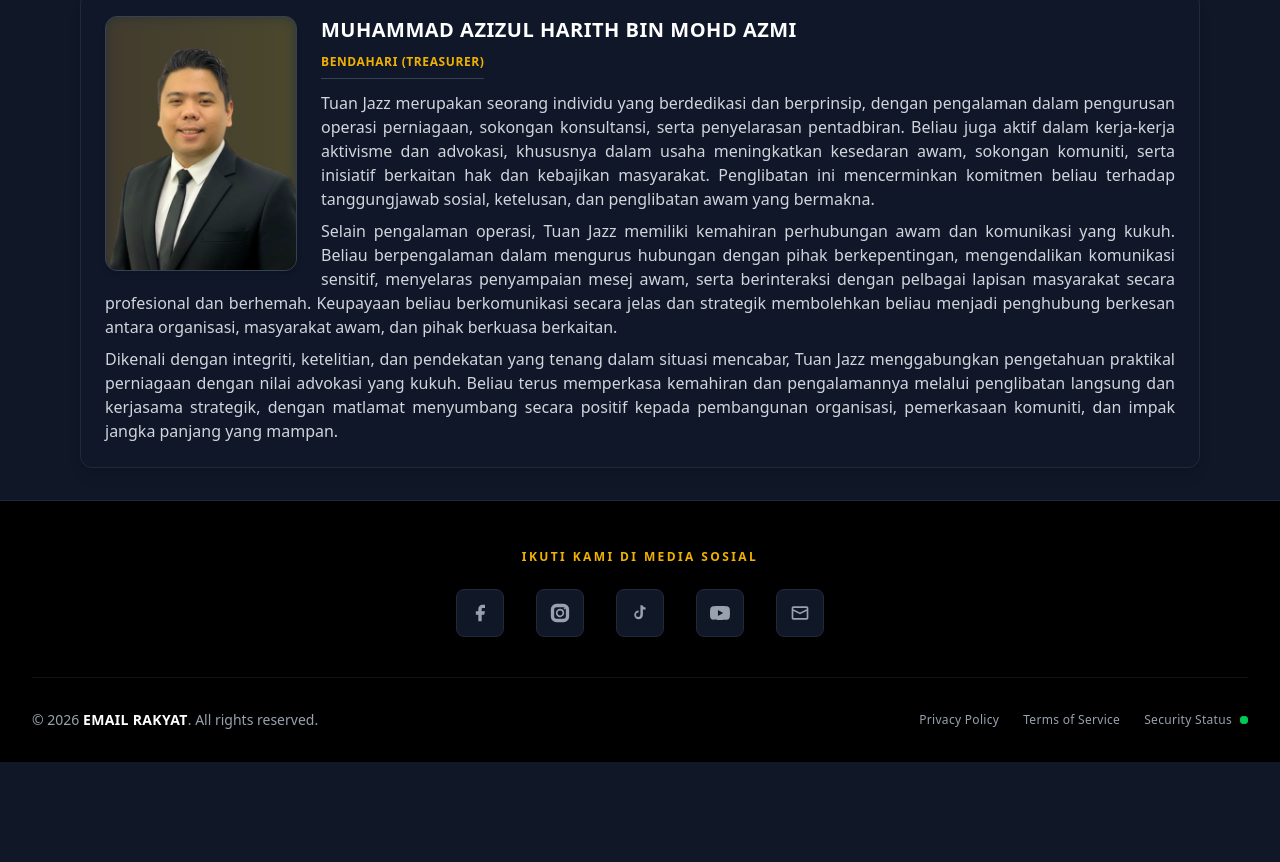
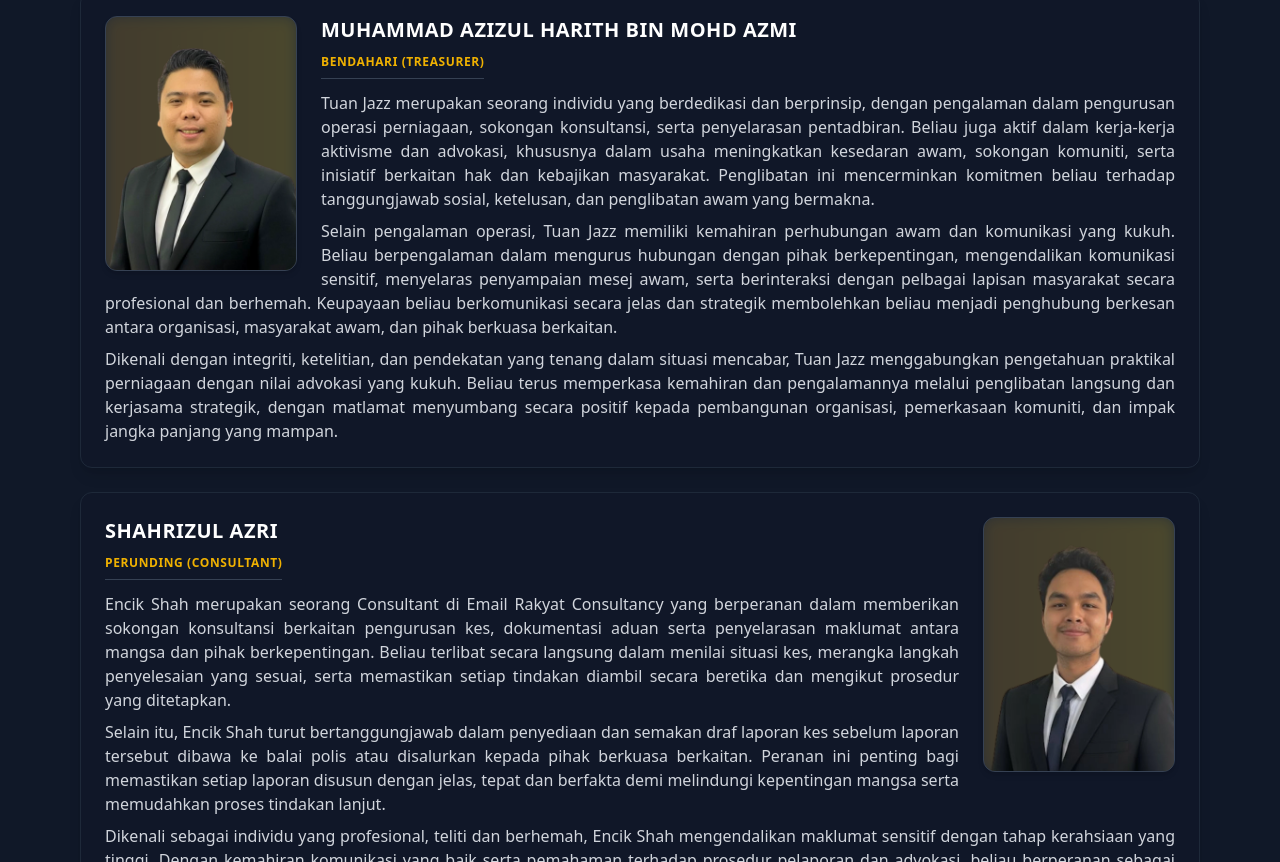
Before and after one commit to WaiYanBo/email-rakyat, an Astro site: page /tentang in a window 1280 px wide. Shown: the part 1938-2800 px from the top of the page. Before the commit the page ends 2700 px from the top, so only its background shows below. Built offline with nearby package versions, Linux system fonts and the light colour scheme; Astro itself is replaced by a stand-in of ours.

Commit message:
Update Optimization4

```diff
--- a/src/components/Navbar.astro
+++ b/src/components/Navbar.astro
@@ -14,7 +14,7 @@ const links = [
 
       <a href="/" class="flex-shrink-0 flex items-center gap-3 hover:opacity-80 transition-opacity">
         <img
-          src="/logo.png"
+          src="/logo.webp"
           alt="Email Rakyat Logo"
           class="w-10 h-10 object-contain"
         />
--- a/src/pages/tentang.astro
+++ b/src/pages/tentang.astro
@@ -50,6 +50,18 @@ const leadership = [
 
       <p>Dikenali dengan integriti, ketelitian, dan pendekatan yang tenang dalam situasi mencabar, Tuan Jazz menggabungkan pengetahuan praktikal perniagaan dengan nilai advokasi yang kukuh.
       Beliau terus memperkasa kemahiran dan pengalamannya melalui penglibatan langsung dan kerjasama strategik, dengan matlamat menyumbang secara positif kepada pembangunan organisasi, pemerkasaan komuniti, dan impak jangka panjang yang mampan.</p>
+    `
+  },
+  {
+    name: "Shahrizul Azri",
+    role: "Perunding (Consultant)",
+    image: "/shah.webp",
+    description: `
+      <p class="mb-2">Encik Shah merupakan seorang Consultant di Email Rakyat Consultancy yang berperanan dalam memberikan sokongan konsultansi berkaitan pengurusan kes, dokumentasi aduan serta penyelarasan maklumat antara mangsa dan pihak berkepentingan. Beliau terlibat secara langsung dalam menilai situasi kes, merangka langkah penyelesaian yang sesuai, serta memastikan setiap tindakan diambil secara beretika dan mengikut prosedur yang ditetapkan.</p>
+
+      <p class="mb-2">Selain itu, Encik Shah turut bertanggungjawab dalam penyediaan dan semakan draf laporan kes sebelum laporan tersebut dibawa ke balai polis atau disalurkan kepada pihak berkuasa berkaitan. Peranan ini penting bagi memastikan setiap laporan disusun dengan jelas, tepat dan berfakta demi melindungi kepentingan mangsa serta memudahkan proses tindakan lanjut.</p>
+
+      <p>Dikenali sebagai individu yang profesional, teliti dan berhemah, Encik Shah mengendalikan maklumat sensitif dengan tahap kerahsiaan yang tinggi. Dengan kemahiran komunikasi yang baik serta pemahaman terhadap prosedur pelaporan dan advokasi, beliau berperanan sebagai penghubung yang berkesan antara mangsa, organisasi dan pihak berkuasa, selaras dengan nilai ketelusan, keadilan dan pemerkasaan masyarakat yang diterapkan oleh Email Rakyat Consultancy.</p>
     `
   }
 ];
```
Also changed, not shown: public/logo.png (deleted), public/logo.webp (added), public/shah.webp (added).
